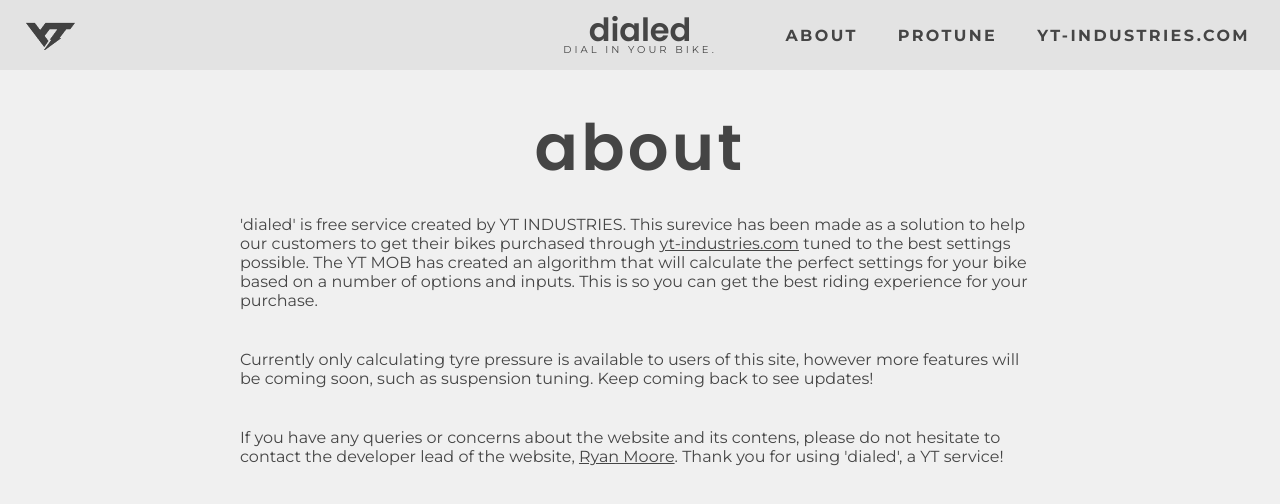
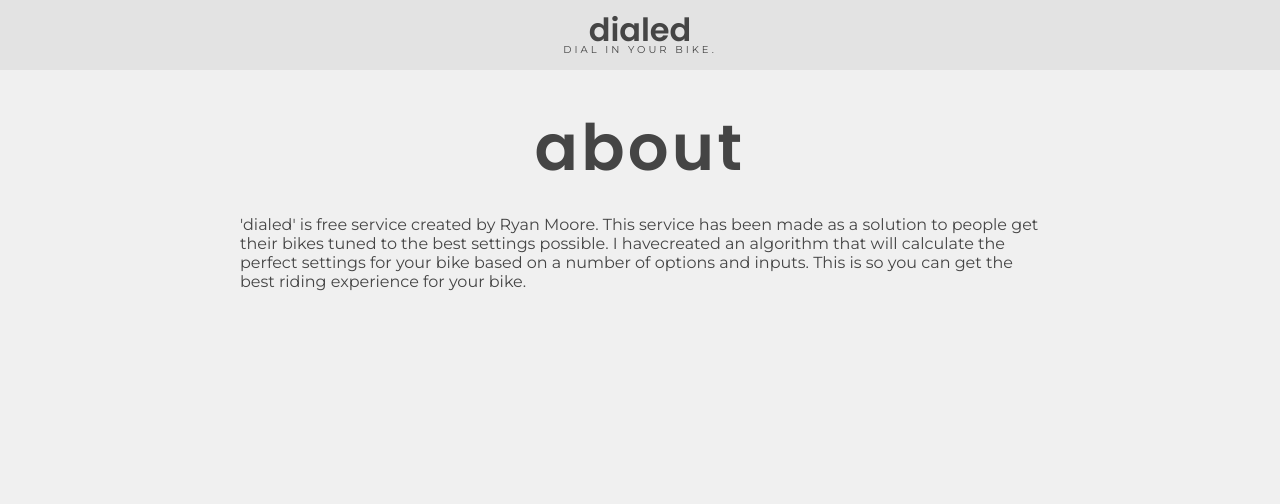
Before and after one commit to ryan-mooore/dialled, a React (Create React App) app: page /about in a window 1280 px wide. Shown: the top 504 px of the page. Built offline with nearby package versions, Linux system fonts and the light colour scheme.

Commit message:
removing YT stuff

```diff
--- a/src/components/About.jsx
+++ b/src/components/About.jsx
@@ -6,18 +6,9 @@
         <h1 className="header">About</h1>
         <div className="info-container">
             <div className="p">
-                'dialed' is free service created by YT INDUSTRIES. This surevice has been made as a solution to help our customers
-                to get their bikes purchased through <a href="https://yt-industries.com">yt-industries.com</a> tuned to the best settings possible.
-                The YT MOB has created an algorithm that will calculate the perfect settings for your bike based on a number of options and inputs.
-                This is so you can get the best riding experience for your purchase.
-            </div>
-            <div className="p">
-                Currently only calculating tyre pressure is available to users of this site, however more features will be coming soon, such as
-                suspension tuning. Keep coming back to see updates!
-            </div>
-            <div className="p">
-                If you have any queries or concerns about the website and its contens, please do not hesitate to contact the developer lead of
-                the website, <a href="mailto:moorera18@cashmere.school.nz">Ryan Moore</a>. Thank you for using 'dialed', a YT service!
+                'dialed' is free service created by Ryan Moore. This service has been made as a solution to people get their bikes tuned to the best settings possible.
+                I havecreated an algorithm that will calculate the perfect settings for your bike based on a number of options and inputs.
+                This is so you can get the best riding experience for your bike.
             </div>
         </div>
     </>
--- a/src/components/App.jsx
+++ b/src/components/App.jsx
@@ -8,7 +8,6 @@
 import Preliminary from './form/PreliminaryForm';
 import NotFound from './NotFound';
 import About from './About';
-import Protune from './Protune';
 
 const App = () => {
 
@@ -65,23 +64,14 @@
   return (
     <div>
       <Router>
-        <Link to="/">
+        <Link to="/" className="home-link">
+          <nav>
           <div className="central-header">
             <h1 className="heading">dialed</h1>
             <h2 className="subheading">dial in your bike.</h2>
           </div>
+          </nav>
         </Link>
-        <nav>
-          <a href="https://yt-industries.com">
-            <div className="logo"></div>
-          </a>
-          <div className="links">
-            <Link to="/about">about</Link>
-            <Link to="/protune">protune</Link>
-            <a href="https://yt-industries.com">yt-industries.com</a>
-          </div>
-        </nav>
-
         <Switch>
 
           <Route path="/results" render={(props) => (<MainForm {...props}
@@ -98,7 +88,6 @@
           />)} />
 
           <Route path="/about" component={About} />
-          <Route path="/protune" component={Protune} />
           <Route component={NotFound} />
 
         </Switch>
--- a/src/components/Protune.jsx
+++ /dev/null
@@ -1,21 +0,0 @@
-import React from 'react';
-import '../css/info-pages.css'
-
-const Protune = () => (
-    <>
-        <h1 className="header">Protune</h1>
-        <div className="info-container">
-            <div className="p">
-            Unsatisfied with your own bike setup? Not sure whether this service worked for you? Need a professional to tune your bike for an upcoming race?
-            </div>
-            <div className="p">
-            Find a YT-Industries trusted bike dealer near you to tune your bike exactly for your needs.
-            </div>
-            <div class="map-canvas">
-                <iframe title="map-embed" width="900" height="500" src="https://maps.google.com/maps?q=bike%20repair&t=&z=13&ie=UTF8&iwloc=&output=embed" frameborder="0" scrolling="no"></iframe>
-            </div>
-        </div>
-    </>
-)
-
-export default Protune;
--- a/src/css/navbar.css
+++ b/src/css/navbar.css
@@ -1,75 +1,39 @@
 nav {
     height: 70px;
     display: flex;
-    justify-content: space-between;
-    padding-left: 10px;
-    padding-right: 10px;
+    justify-content: center;
     background: #E3E3E3;
     color: #454545;
 }
 
-.logo {
-    align-self: flex-start;
-    width: 80px;
-    height: 50px;
-    background: url(/images/yt-logo.png);
-    mix-blend-mode: darken;
+.central-header {
+    display: flex;
+    flex-direction: column;
+    justify-content: center;
+    align-items: center;
 }
 
-.central-header {
-    display: flex;
-    justify-content: center;
-    position: absolute;
-    left: 0;
-    right: 0;
-
-}
-
-.central-header * {
-    display: flex;
-    position: absolute;
-    color: #454545;
+.home-link {
+    text-decoration: none;
 }
 
 .central-header h1 {
+    line-height: 30px;
     font-family: Poppins;
     text-transform: lowercase;
     font-size: 32px;
     font-weight: 600;
-    top: -15px;
+    margin: 0;
 }
 
 .central-header h2 {
+    line-height: 10px;
     font-family: Montserrat;
     text-transform: uppercase;
     font-variant-caps: small-caps;
     font-weight: normal;
     font-size: 10px;
     letter-spacing: 0.3em;
-
     top: 35px;
+    margin: 0;
 }
-
-.links {
-    display: flex;
-    flex-direction: row;
-    padding: 0px;
-}
-
-.links a {
-
-    transition: background 250ms ease-in-out,
-                transform 150ms ease;
-
-    font-family: Montserrat;
-    font-style: normal;
-    font-weight: 700;
-    font-size: 16px;
-    letter-spacing: 0.15em;
-    text-transform: uppercase;
-    text-decoration: none;
-    color: #454545;
-
-    margin: 20px;
-    align-self: center;
-}
```
Also changed, not shown: public/images/yt-logo.png (deleted).
